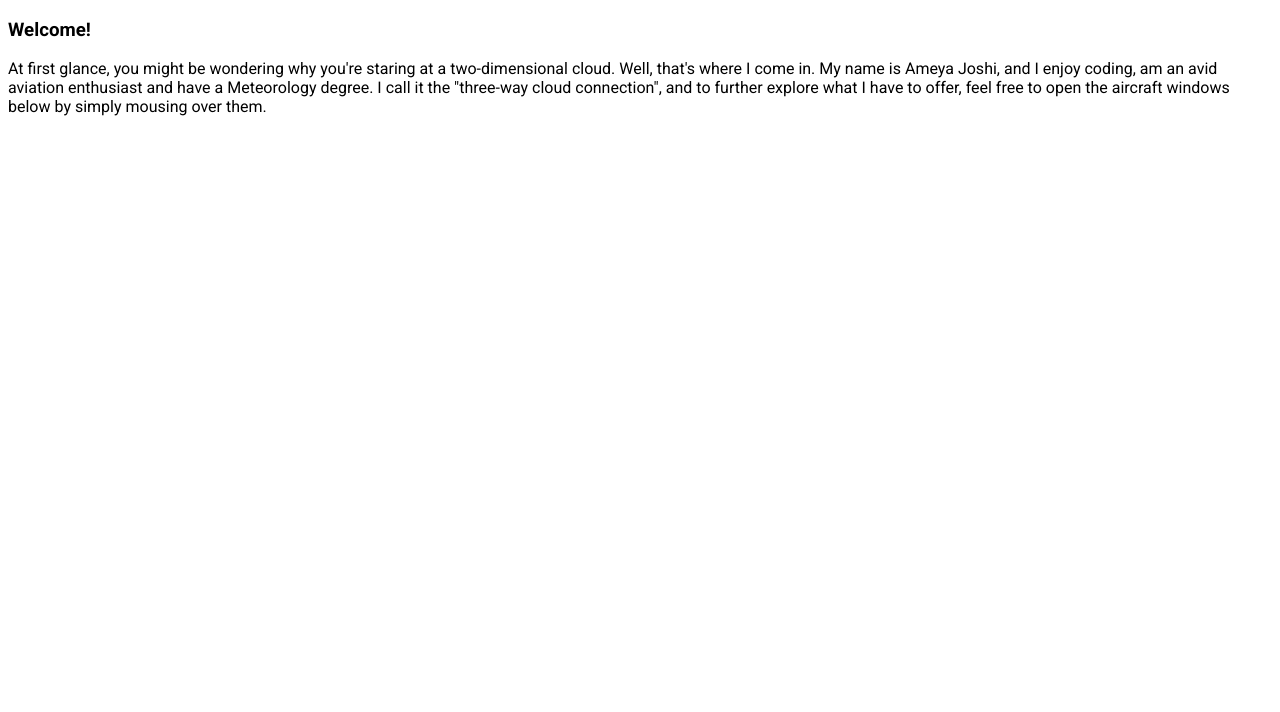
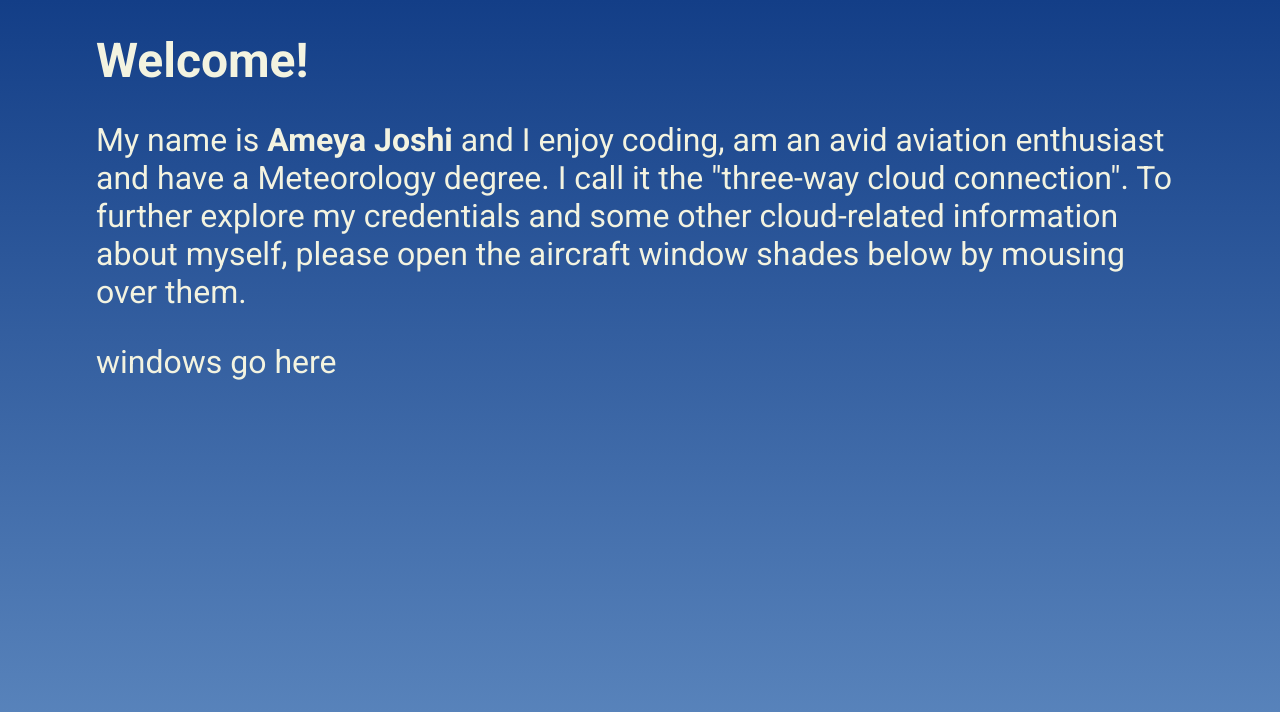
Before and after one commit to CoderAJ7470/portfolio, a React (Vite) app: page / in a window 1280 px wide. Shown: the top 712 px of the page. Built offline with nearby package versions, Linux system fonts and the light colour scheme.

Commit message:
Added main content text and styling

```diff
--- a/src/App.jsx
+++ b/src/App.jsx
@@ -1,5 +1,5 @@
 import '../src/styles/roboto-styles.css';
-// import { Title } from './components/Title';
+import '../src/styles/portfolio.css';
 import { Main } from './components/MainContent';
 
 function App() {
--- a/src/components/MainContent.jsx
+++ b/src/components/MainContent.jsx
@@ -1,15 +1,24 @@
 export const Main = () => {
   return (
-    <section className='main-content'>
-      <h1>Welcome!</h1>
-      <p>
-        At first glance, you might be wondering why you&apos;re staring at a
-        two-dimensional cloud. Well, that&apos;s where I come in. My name is
-        Ameya Joshi, and I enjoy coding, am an avid aviation enthusiast and have
-        a Meteorology degree. I call it the &quot;three-way cloud
-        connection&quot;, and to further explore what I have to offer, feel free
-        to open the aircraft windows below by simply mousing over them.
-      </p>
-    </section>
+    <>
+      <section className='main-content-wrapper'>
+        <section className='main-content'>
+          <h1>Welcome!</h1>
+          <p>
+            My name is <b>Ameya Joshi </b>
+            and I enjoy coding, am an avid aviation enthusiast and have a
+            Meteorology degree. I call it the "three-way cloud connection". To
+            further explore my credentials and some other cloud-related
+            information about myself, please open the aircraft window shades
+            below by
+            <span className='mobile-only'> tapping them.</span>
+            <span className='desktop-only'> mousing over them.</span>
+          </p>
+        </section>
+        <section>
+          <p>windows go here</p>
+        </section>
+      </section>
+    </>
   );
 };
--- a/src/components/Title.jsx
+++ /dev/null
@@ -1,5 +0,0 @@
-import '../../src/styles/portfolio.css';
-
-export const Title = () => {
-  return <header className='title'>Ameya Joshi - Portfolio</header>;
-};
--- a/src/styles/portfolio.css
+++ b/src/styles/portfolio.css
@@ -9,25 +9,43 @@ body {
   padding: 0;
   margin: 0;
   box-sizing: border-box;
+  color: var(--off-white);
   background-image: linear-gradient(to bottom, var(--blue), var(--slate-blue));
   background-attachment: fixed;
   background-repeat: no-repeat;
   background-color: var(--slate-blue);
 }
 
-/* CSS for header content */
-.title {
-  text-align: center;
-  font-size: 3rem;
-  padding: 1rem 0;
-  color: var(--off-white);
+.main-content-wrapper {
+  width: 85%;
+  margin-top: 2rem;
 }
 
-/* CSS for main content */
-.main-content {
-  letter-spacing: 1px;
+.main-content-wrapper h1 {
+  font-size: 3rem;
+  margin: 0;
+}
+
+.main-content-wrapper p {
   font-size: 2rem;
-  color: #fff;
-  width: 80%;
-  margin: 0 auto;
 }
+
+@media only screen and (min-width: 400px) and (max-width: 900px) {
+  .mobile-only {
+    display: inline-block;
+  }
+
+  .desktop-only {
+    display: none;
+  }
+}
+
+@media only screen and (min-width: 900px) {
+  .mobile-only {
+    display: none;
+  }
+
+  .desktop-only {
+    display: inline;
+  }
+}
--- a/src/styles/roboto-styles.css
+++ b/src/styles/roboto-styles.css
@@ -1,71 +1,75 @@
 .roboto-thin {
-  font-family: "Roboto", sans-serif;
+  font-family: 'Roboto', sans-serif;
   font-weight: 100;
   font-style: normal;
 }
 
 .roboto-light {
-  font-family: "Roboto", sans-serif;
+  font-family: 'Roboto', sans-serif;
   font-weight: 300;
   font-style: normal;
 }
 
 .roboto-regular {
-  font-family: "Roboto", sans-serif;
+  display: flex;
+  flex-direction: column;
+  justify-content: center;
+  align-items: center;
+  font-family: 'Roboto', sans-serif;
   font-weight: 400;
   font-style: normal;
 }
 
 .roboto-medium {
-  font-family: "Roboto", sans-serif;
+  font-family: 'Roboto', sans-serif;
   font-weight: 500;
   font-style: normal;
 }
 
 .roboto-bold {
-  font-family: "Roboto", sans-serif;
+  font-family: 'Roboto', sans-serif;
   font-weight: 700;
   font-style: normal;
 }
 
 .roboto-black {
-  font-family: "Roboto", sans-serif;
+  font-family: 'Roboto', sans-serif;
   font-weight: 900;
   font-style: normal;
 }
 
 .roboto-thin-italic {
-  font-family: "Roboto", sans-serif;
+  font-family: 'Roboto', sans-serif;
   font-weight: 100;
   font-style: italic;
 }
 
 .roboto-light-italic {
-  font-family: "Roboto", sans-serif;
+  font-family: 'Roboto', sans-serif;
   font-weight: 300;
   font-style: italic;
 }
 
 .roboto-regular-italic {
-  font-family: "Roboto", sans-serif;
+  font-family: 'Roboto', sans-serif;
   font-weight: 400;
   font-style: italic;
 }
 
 .roboto-medium-italic {
-  font-family: "Roboto", sans-serif;
+  font-family: 'Roboto', sans-serif;
   font-weight: 500;
   font-style: italic;
 }
 
 .roboto-bold-italic {
-  font-family: "Roboto", sans-serif;
+  font-family: 'Roboto', sans-serif;
   font-weight: 700;
   font-style: italic;
 }
 
 .roboto-black-italic {
-  font-family: "Roboto", sans-serif;
+  font-family: 'Roboto', sans-serif;
   font-weight: 900;
   font-style: italic;
 }
```
Also changed, not shown: eslint.config.js (+7 -6 lines), src/components/Window.jsx (added).
